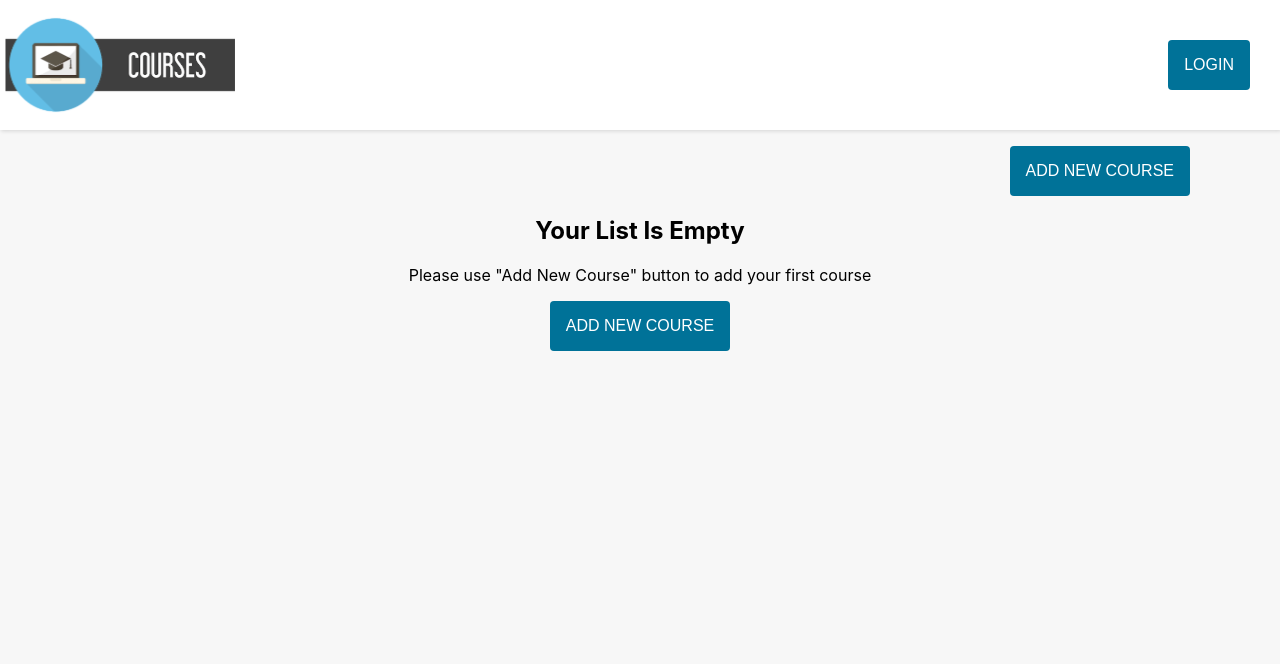
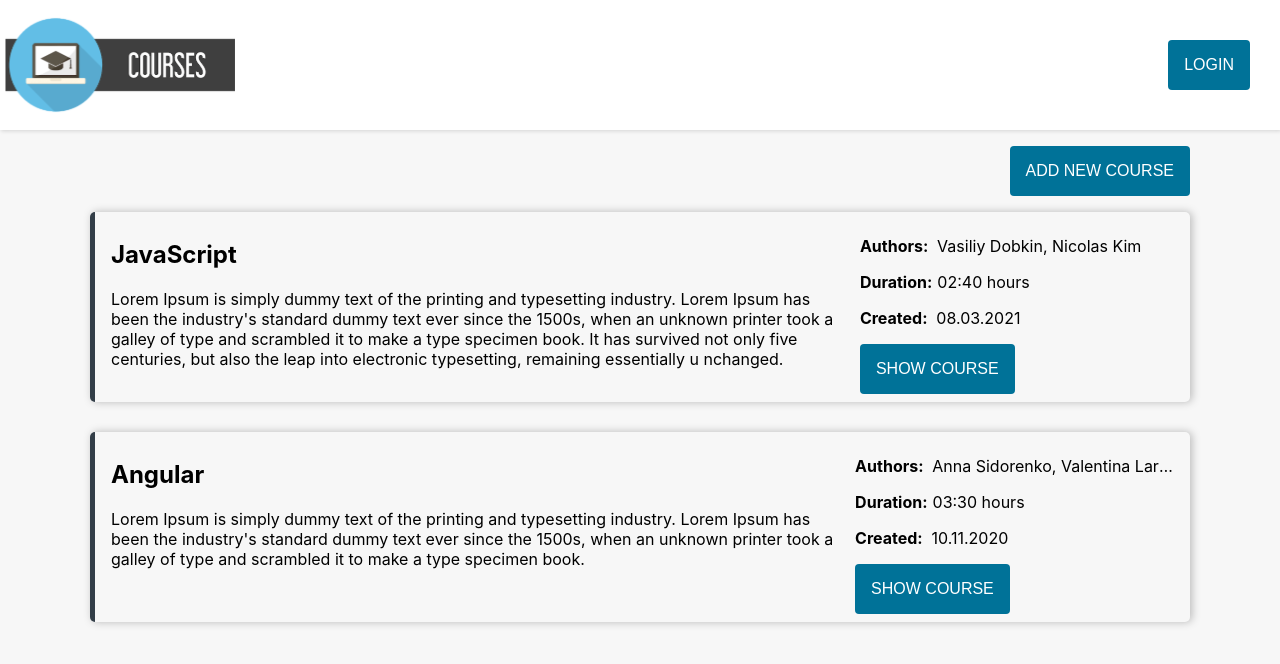
Before and after one commit to yuliiaHrytsyna/ReactFundamentalsTemplate, a React (Create React App) app: page / in a window 1280 px wide. Shown: the top 664 px of the page. Built offline with nearby package versions, Linux system fonts and the light colour scheme.

Commit message:
Module 1: add missed export

```diff
--- a/src/App.jsx
+++ b/src/App.jsx
@@ -48,7 +48,7 @@ function App() {
           />
         ) : (
           <Courses
-            coursesList={[]}
+            coursesList={mockedCoursesList}
             authorsList={mockedAuthorsList}
             handleShowCourse={(value) => handleShowCourse(value)}
           />
--- a/src/components/Courses/components/CourseCard/index.js
+++ b/src/components/Courses/components/CourseCard/index.js
@@ -1 +1,2 @@
 export * from "./CourseCard";
+export * from "./EmptyCoursesList";
```
